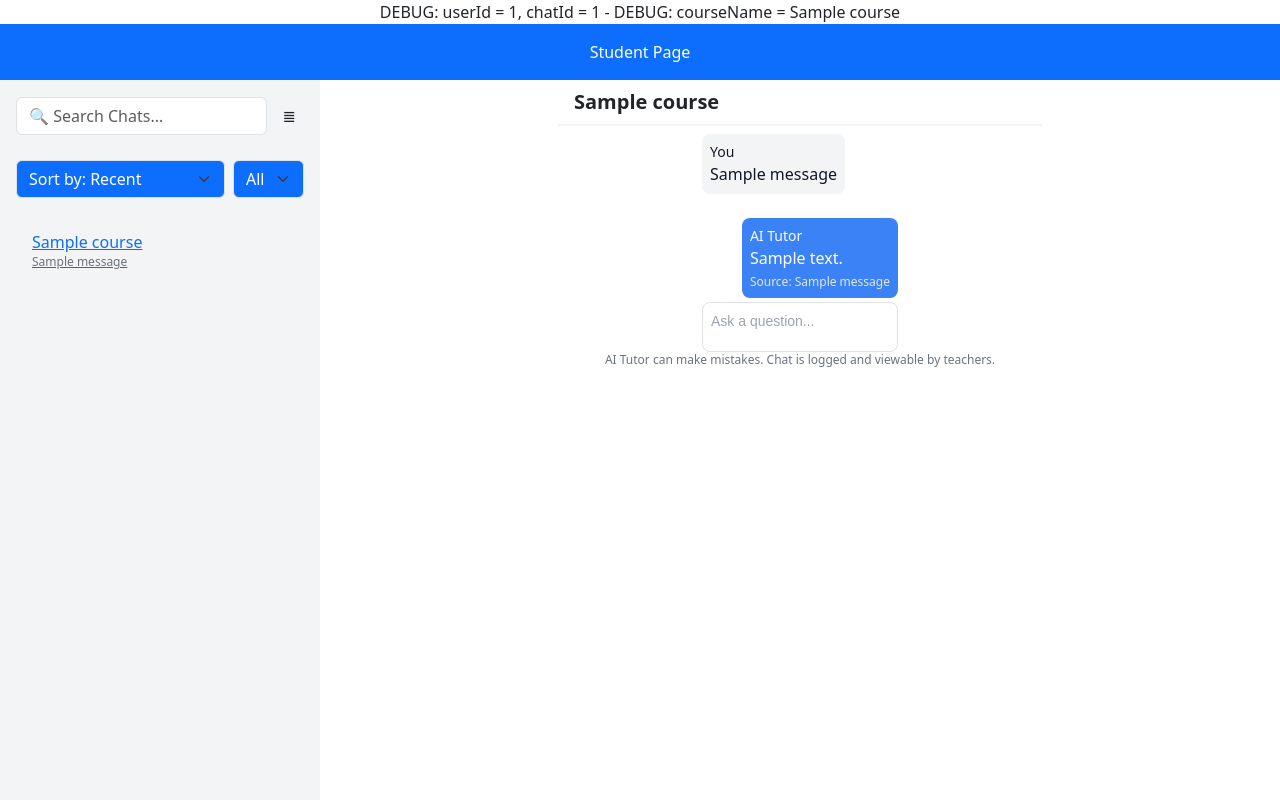
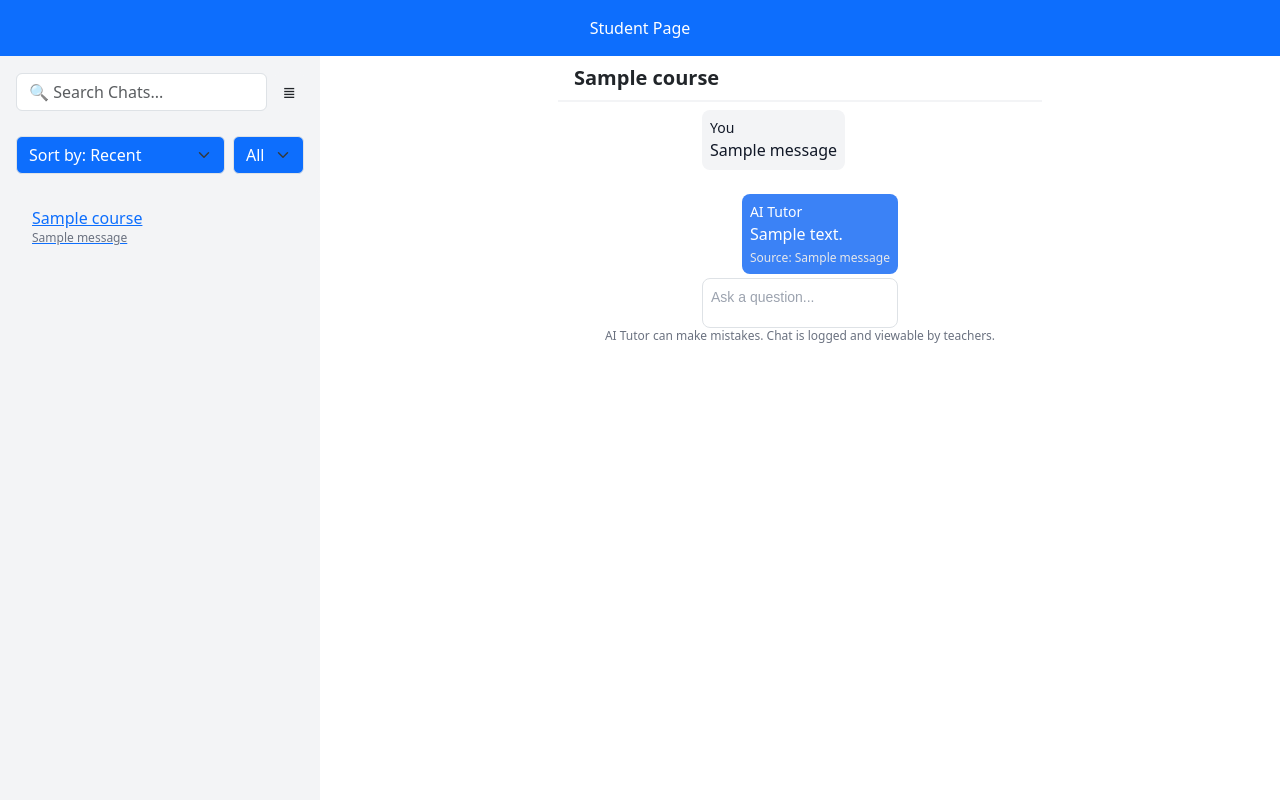
Before and after one commit to Etown-CS/JayWingAITutor, a PHP site: page /student.php?chatId=1 in a window 1280 px wide. Run offline with PHP 8.4, Linux system fonts and the light colour scheme; the visitor is signed in with stand-in values (Sample User, id 1); tables that the repository leaves empty or names only in its code hold one stand-in row (values such as "Sample post"); a stand-in replaces the project's code that opens the database connection.

Commit message:
Commenting out DEBUG statements

```diff
--- a/frontend/student.php
+++ b/frontend/student.php
@@ -42,7 +42,7 @@ if ($_SERVER['REQUEST_METHOD'] === 'POST' && isset($_POST['action']) && $_POST['
 // Executes when chat is opened
 if (isset($_GET['chatId']) && filter_var($_GET['chatId'], FILTER_VALIDATE_INT)) {
     $currentChat = (int) $_GET['chatId'];
-    echo "DEBUG: userId = $userId, chatId = $currentChat";
+    // echo "DEBUG: userId = $userId, chatId = $currentChat";
 
     // Validate that the user is a participant of the chat before inserting the message
     $stmt = $connection->prepare("
@@ -75,7 +75,7 @@ if (isset($_GET['chatId']) && filter_var($_GET['chatId'], FILTER_VALIDATE_INT))
 
     // Store result in $courseName
     $chatCourseName = $result->fetch_assoc()['name'] ?? '';
-    echo " - DEBUG: courseName = $chatCourseName";
+    // echo " - DEBUG: courseName = $chatCourseName";
 
 } else {
     $currentChat = 0;
@@ -207,7 +207,7 @@ if (isset($_GET['chatId']) && filter_var($_GET['chatId'], FILTER_VALIDATE_INT))
             <?php if ($currentChat): ?>
                 <?php
                 // Get chat details
-                $stmt = $connection->prepare("SELECT * FROM chats WHERE chatId = ?");
+                $stmt = $connection->prepare("SELECT * FROM user_courses WHERE userCoursesId = ?");
                 $stmt->bind_param("i", $currentChat);
                 $stmt->execute();
                 $chatDetails = $stmt->get_result()->fetch_assoc();
@@ -225,8 +225,8 @@ if (isset($_GET['chatId']) && filter_var($_GET['chatId'], FILTER_VALIDATE_INT))
                         $stmt = $connection->prepare("
                             SELECT m.question, m.answer, m.sourceName
                             FROM messages m
-                            JOIN chats c ON c.chatId = m.chatId
-                            WHERE m.chatId = ?
+                            JOIN user_courses uc ON uc.userCoursesId = m.userCoursesId
+                            WHERE uc.userCoursesId = ?
                             ORDER BY m.timestamp ASC;
                         ");
                         $stmt->bind_param("i", $currentChat);
```
